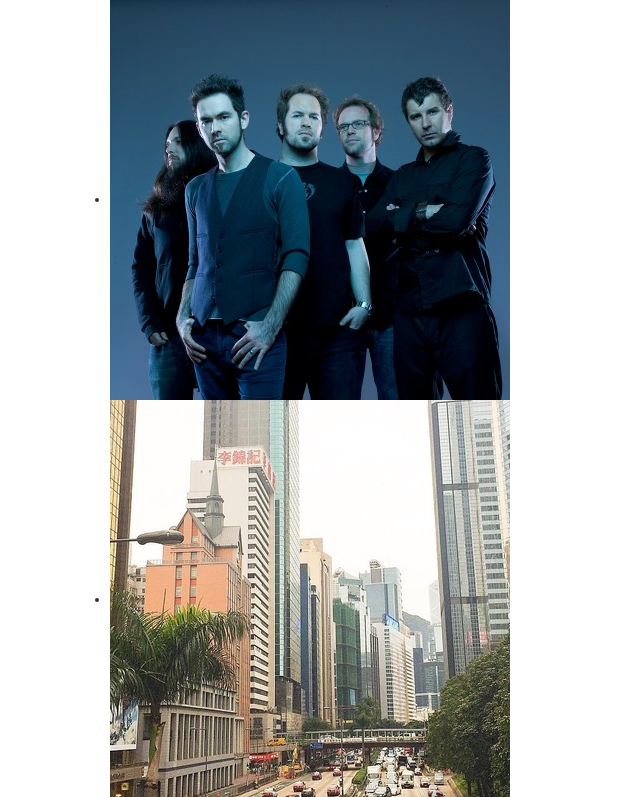
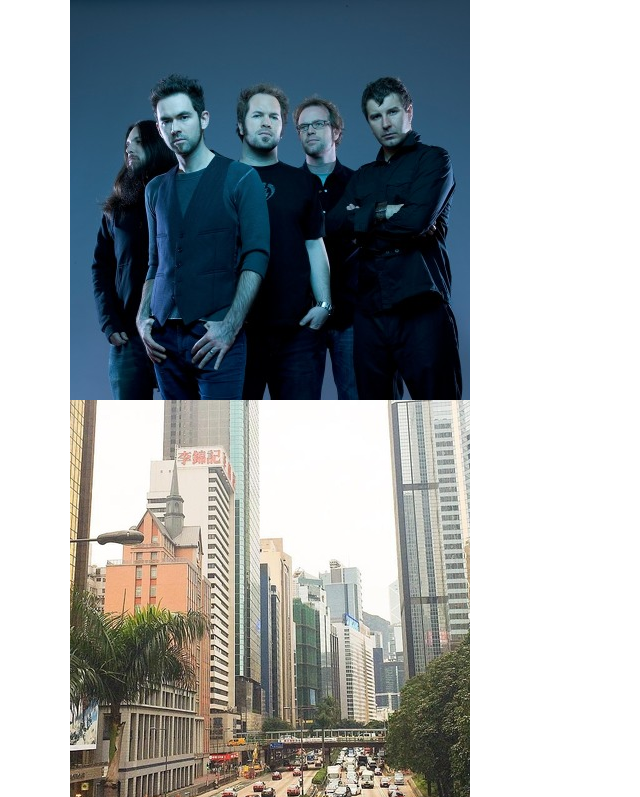
Before and after one commit to SoupBowlWeb/bootstrap-grid-challenge, a plain HTML site: page index.html in a window 1280 px wide. Shown: the top 797 px of the page, without its empty margins (0-640 px from the left). Drawn offline with nearby package versions, Linux system fonts and the light colour scheme.

Commit message:
Remove default styling for photo list

```diff
--- a/css/style.css
+++ b/css/style.css
@@ -0,0 +1,5 @@
+ul.photo-list {
+	list-style-type: none;
+	margin: 0;
+	padding: 0;
+}
--- a/index.html
+++ b/index.html
@@ -8,12 +8,14 @@
 	<title>Bootstrap</title>
 
 	<link rel="stylesheet" href="https://maxcdn.bootstrapcdn.com/bootstrap/3.3.5/css/bootstrap.min.css">
+
+	<link rel="stylesheet" href="css/style.css">
 </head>
 <body>
 	<div class="container">
 
 
-		<ul>
+		<ul class="photo-list">
 			<li>
 				<img src="img/band.jpg" alt="" />
 			</li>
```
